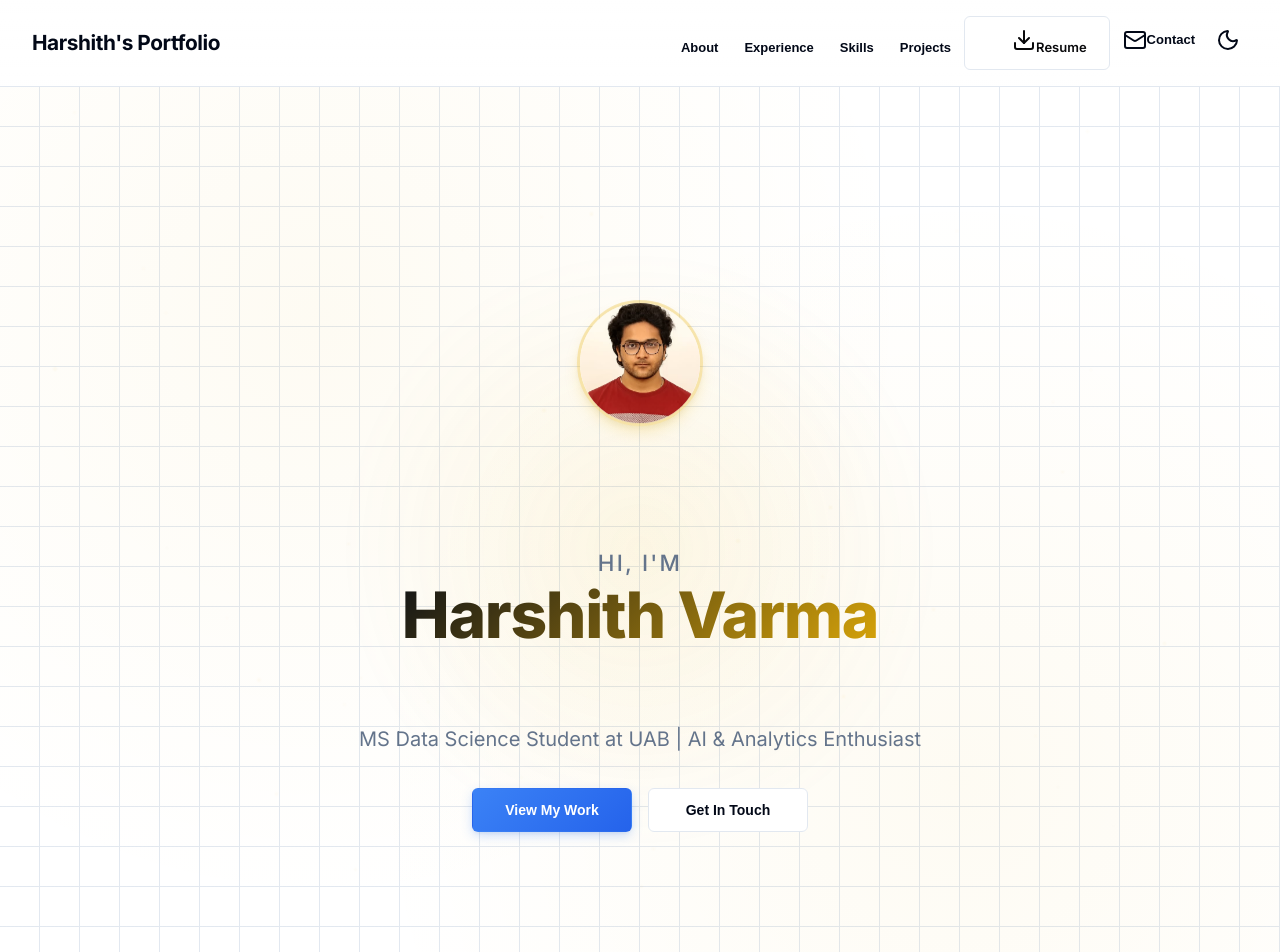
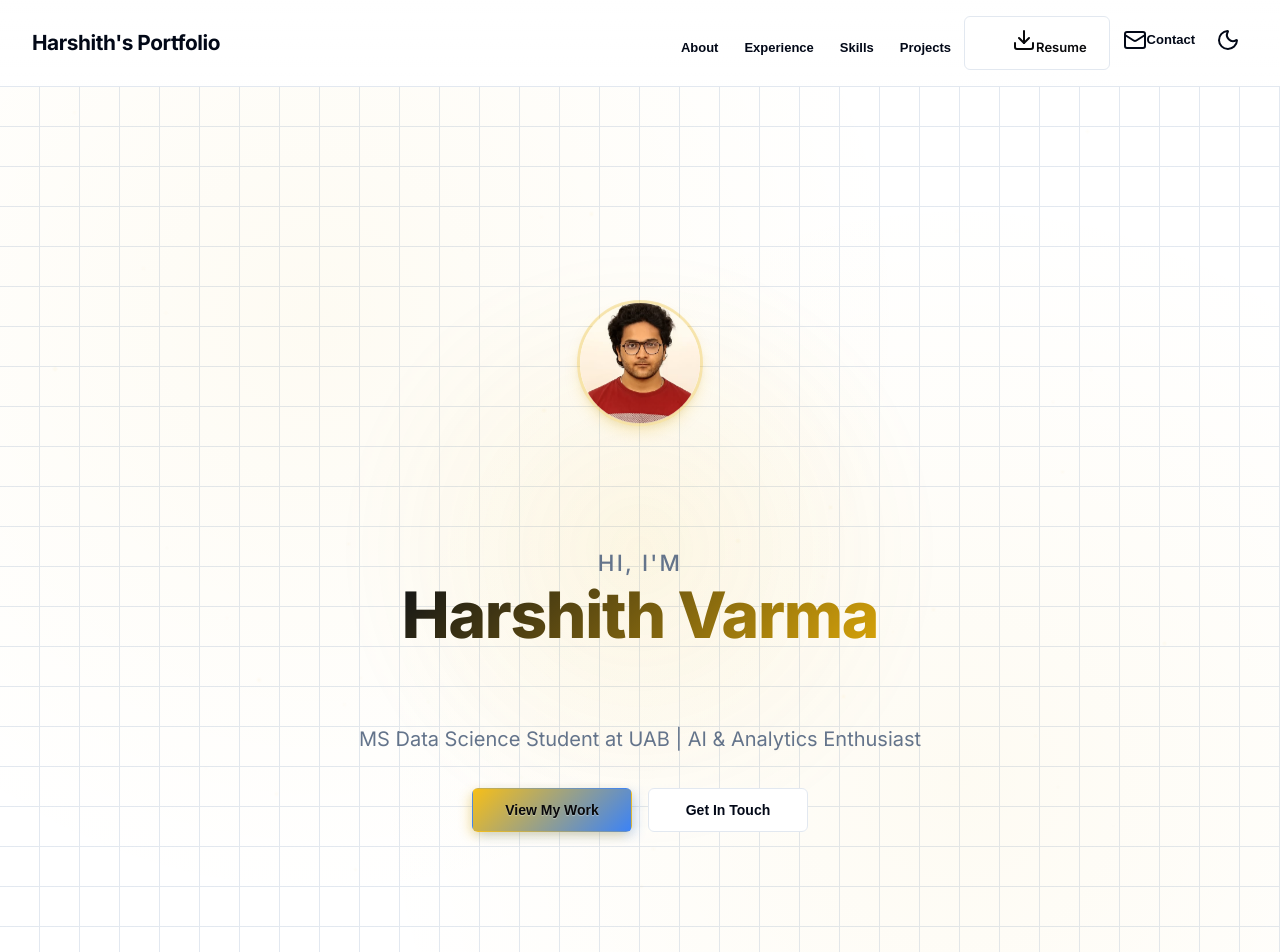
Before and after one commit to Harshith-varma-afk/my-react-portfolio, a React (Create React App) app: page / in a window 1280 px wide. Shown: the top 952 px of the page. Built offline with nearby package versions, Linux system fonts and the light colour scheme.

Commit message:
Update button styles to use blue and yellow combinations

```diff
--- a/src/components/ui/button.css
+++ b/src/components/ui/button.css
@@ -103,8 +103,9 @@
 }
 
 .btn-outline.btn-component:hover {
-  background-color: hsl(var(--accent));
-  color: hsl(var(--accent-foreground));
+  background: linear-gradient(90deg, hsl(var(--primary) / 0.1), rgba(59, 130, 246, 0.1));
+  border-color: rgba(59, 130, 246, 0.5);
+  color: hsl(var(--foreground));
 }
 
 .btn-secondary.btn-component {
@@ -139,24 +140,26 @@
 }
 
 .btn-gradient.btn-component {
-  background: linear-gradient(135deg, hsl(217.2 91.2% 59.8%), hsl(221.2 83.2% 53.3%));
-  color: white;
-  box-shadow: 0 4px 12px -1px rgba(59, 130, 246, 0.3), 0 2px 4px -1px rgba(0, 0, 0, 0.06);
+  background: linear-gradient(135deg, hsl(45 93% 53%), hsl(217.2 91.2% 60%));
+  color: #09090b;
+  text-shadow: 0 1px 1px rgba(255,255,255,0.4);
+  box-shadow: -4px 4px 12px -1px rgba(var(--primary-color-light-rgb), 0.3), 4px 4px 12px -1px rgba(59, 130, 246, 0.3);
 }
 
 .btn-gradient.btn-component:hover {
-  background: linear-gradient(135deg, hsl(217.2 91.2% 65%), hsl(221.2 83.2% 58%));
-  box-shadow: 0 10px 20px -3px rgba(59, 130, 246, 0.4), 0 4px 6px -2px rgba(0, 0, 0, 0.1);
+  background: linear-gradient(135deg, hsl(45 93% 60%), hsl(217.2 91.2% 65%));
+  box-shadow: -8px 8px 16px -3px rgba(var(--primary-color-light-rgb), 0.4), 8px 8px 16px -3px rgba(59, 130, 246, 0.4);
   transform: translateY(-2px);
 }
 
 .btn-glow.btn-component {
   background-color: hsl(var(--primary));
-  color: hsl(var(--primary-foreground));
-  box-shadow: 0 4px 6px -1px rgba(0, 0, 0, 0.1), 0 2px 4px -1px rgba(0, 0, 0, 0.06);
+  color: #09090b;
+  box-shadow: 0 0 10px rgba(59, 130, 246, 0.5), 0 0 10px rgba(var(--primary-color-light-rgb), 0.5);
+  border: 1px solid rgba(59, 130, 246, 0.8);
 }
 
 .btn-glow.btn-component:hover {
   background-color: hsl(var(--primary) / 0.9);
-  box-shadow: 0 0 20px hsl(var(--primary) / 0.4);
+  box-shadow: 0 0 20px rgba(59, 130, 246, 0.8), 0 0 20px hsl(var(--primary) / 0.8);
 }
```
